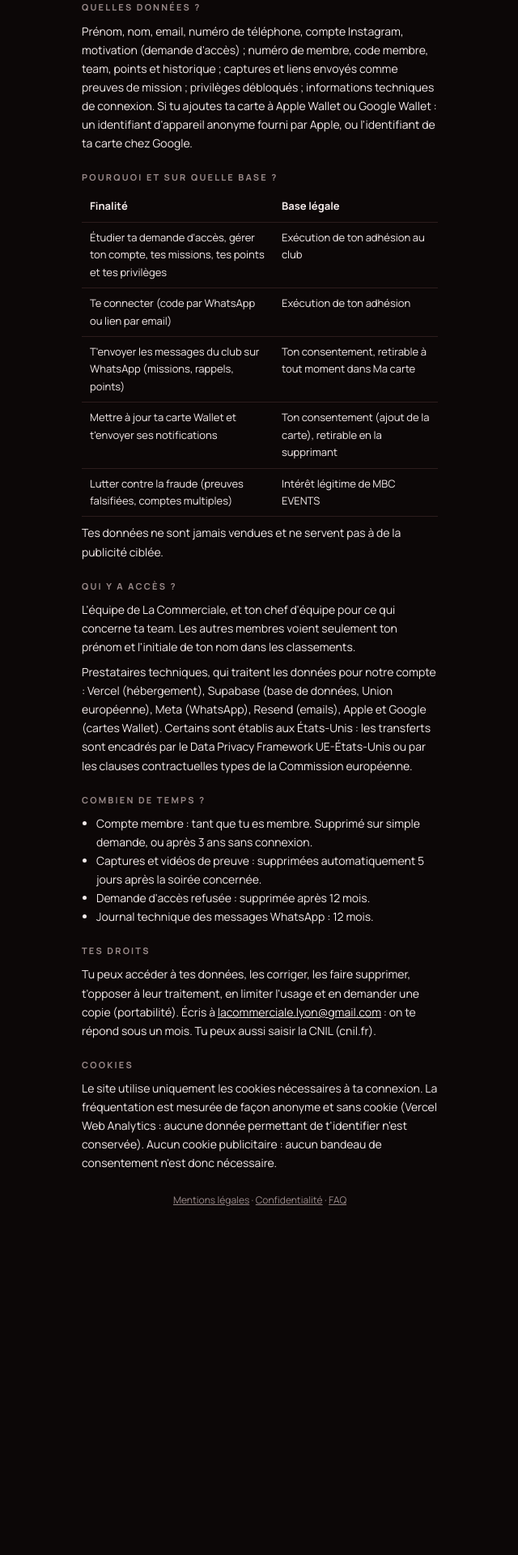
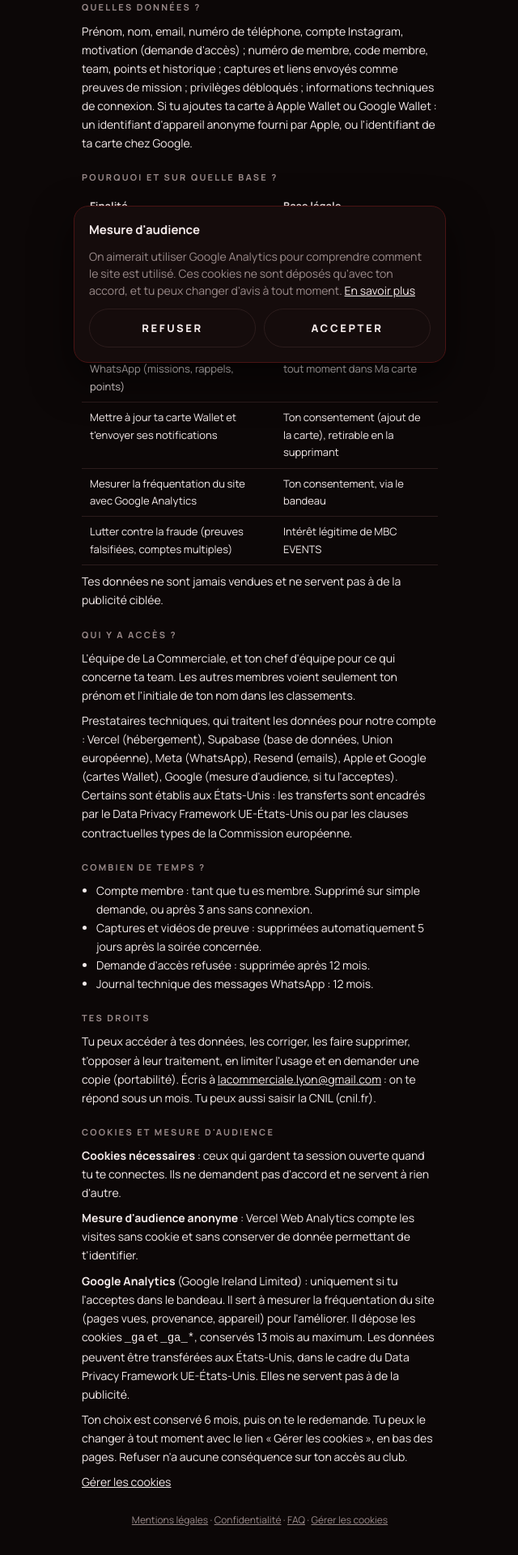
Before and after one commit to Leolblp/ambassadeurs, a Next.js app: page /ambassadeurs/confidentialite in a window 1280 px wide. Shown: the part 340-2260 px from the top of the page at 81% size, without its empty margins (319-959 px from the left). Before the commit the page ends 1870 px from the top, so only its background shows below. Built offline with nearby package versions, Linux system fonts and the light colour scheme.

Commit message:
Bandeau de consentement : Google Analytics chargé uniquement après accord, politique de confidentialité à jour
Co-Authored-By: Claude Opus 5.5 <noreply@anthropic.com>
Claude-Session: https://claude.ai/code/session_019vEkBUvKJSLyMAV982BaTg

```diff
--- /dev/null
+++ b/app/_components/Consentement.tsx
@@ -0,0 +1,90 @@
+"use client";
+
+import Script from "next/script";
+import { useEffect, useState } from "react";
+
+const CLE = "xoxo-consentement";
+const GA = "G-2CHM5HR6Q7";
+const VALIDITE = 182 * 24 * 3600 * 1000; // 6 mois, puis on redemande (recommandation CNIL)
+
+type Choix = "oui" | "non";
+
+function lire(): Choix | null {
+  try {
+    const v = JSON.parse(localStorage.getItem(CLE) ?? "null") as { choix: Choix; date: number } | null;
+    if (!v || Date.now() - v.date > VALIDITE) return null;
+    return v.choix;
+  } catch {
+    return null;
+  }
+}
+
+/** Ouvre à nouveau le bandeau (lien « Gérer les cookies »). */
+export function rouvrirConsentement() {
+  window.dispatchEvent(new Event("xoxo-cookies"));
+}
+
+export default function Consentement() {
+  const [choix, setChoix] = useState<Choix | null>(null);
+  const [visible, setVisible] = useState(false);
+
+  useEffect(() => {
+    const c = lire();
+    setChoix(c);
+    setVisible(c === null);
+    const ouvrir = () => setVisible(true);
+    window.addEventListener("xoxo-cookies", ouvrir);
+    return () => window.removeEventListener("xoxo-cookies", ouvrir);
+  }, []);
+
+  function enregistrer(c: Choix) {
+    try { localStorage.setItem(CLE, JSON.stringify({ choix: c, date: Date.now() })); } catch {}
+    if (c === "non" && choix === "oui") {
+      // Retrait du consentement : on efface les cookies Google Analytics et on recharge sans eux
+      document.cookie.split(";").map((x) => x.trim().split("=")[0]).filter((n) => n.startsWith("_ga"))
+        .forEach((n) => { document.cookie = `${n}=; Max-Age=0; path=/; domain=.${location.hostname}`; document.cookie = `${n}=; Max-Age=0; path=/`; });
+      location.reload();
+      return;
+    }
+    setChoix(c);
+    setVisible(false);
+  }
+
+  return (
+    <>
+      {choix === "oui" && (
+        <>
+          <Script src={`https://www.googletagmanager.com/gtag/js?id=${GA}`} strategy="afterInteractive" />
+          <Script id="gtag-init" strategy="afterInteractive">
+            {`window.dataLayer = window.dataLayer || [];
+function gtag(){dataLayer.push(arguments);}
+gtag('js', new Date());
+gtag('config', '${GA}');`}
+          </Script>
+        </>
+      )}
+
+      {visible && (
+        <div role="dialog" aria-modal="false" aria-labelledby="cookies-titre" className="cookies">
+          <p id="cookies-titre" style={{ margin: 0, fontWeight: 700, fontSize: 15 }}>Mesure d&apos;audience</p>
+          <p style={{ margin: 0, fontSize: 14, lineHeight: 1.5, color: "var(--gris)" }}>
+            On aimerait utiliser Google Analytics pour comprendre comment le site est utilisé. Ces cookies ne sont déposés qu&apos;avec ton accord,
+            et tu peux changer d&apos;avis à tout moment. <a href="/ambassadeurs/confidentialite" style={{ color: "var(--encre)" }}>En savoir plus</a>
+          </p>
+          <div style={{ display: "grid", gridTemplateColumns: "repeat(2, minmax(0, 1fr))", gap: 10 }}>
+            <button type="button" className="btn" onClick={() => enregistrer("non")} style={{ minHeight: 48, padding: 0, background: "transparent", color: "var(--encre)", border: "1px solid var(--bord)" }}>Refuser</button>
+            <button type="button" className="btn" onClick={() => enregistrer("oui")} style={{ minHeight: 48, padding: 0, background: "transparent", color: "var(--encre)", border: "1px solid var(--bord)" }}>Accepter</button>
+          </div>
+        </div>
+      )}
+    </>
+  );
+}
+
+export function LienCookies({ style }: { style?: React.CSSProperties }) {
+  return (
+    <button type="button" onClick={rouvrirConsentement} style={{ background: "none", border: 0, padding: 0, color: "var(--gris)", font: "inherit", textDecoration: "underline", cursor: "pointer", ...style }}>
+      Gérer les cookies
+    </button>
+  );
+}
--- a/app/ambassadeurs/(membre)/carte/page.tsx
+++ b/app/ambassadeurs/(membre)/carte/page.tsx
@@ -4,6 +4,7 @@ import { getMembre, numero, pts, RAISON } from "@/lib/membre";
 import Copier from "../../_components/Copier";
 import Deconnexion from "./Deconnexion";
 import ReglageWhatsApp from "./ReglageWhatsApp";
+import { LienCookies } from "@/app/_components/Consentement";
 
 export default async function Carte() {
   const { supabase, user, profil, solde } = await getMembre();
@@ -98,7 +99,7 @@ export default async function Carte() {
       )}
       <a href="/ambassadeurs/faq" style={{ alignSelf: "center", fontSize: 14 }}>Questions fréquentes</a>
       <p style={{ alignSelf: "center", margin: 0, fontSize: 12 }}>
-        <a href="/ambassadeurs/mentions-legales" style={{ color: "var(--gris)" }}>Mentions légales</a> · <a href="/ambassadeurs/confidentialite" style={{ color: "var(--gris)" }}>Confidentialité</a>
+        <a href="/ambassadeurs/mentions-legales" style={{ color: "var(--gris)" }}>Mentions légales</a> · <a href="/ambassadeurs/confidentialite" style={{ color: "var(--gris)" }}>Confidentialité</a> · <LienCookies />
       </p>
       <Deconnexion />
     </div>
--- a/app/ambassadeurs/_components/PageLegale.tsx
+++ b/app/ambassadeurs/_components/PageLegale.tsx
@@ -1,5 +1,6 @@
 import Image from "next/image";
 import Link from "next/link";
+import { LienCookies } from "@/app/_components/Consentement";
 
 export function PageLegale({ sur, titre, maj, children }: { sur: string; titre: string; maj: string; children: React.ReactNode }) {
   return (
@@ -15,7 +16,7 @@ export function PageLegale({ sur, titre, maj, children }: { sur: string; titre:
       </header>
       <div style={{ display: "flex", flexDirection: "column", gap: 22, fontSize: 14, lineHeight: 1.65 }}>{children}</div>
       <p style={{ margin: 0, fontSize: 12, color: "var(--gris)", textAlign: "center" }}>
-        <Link href="/ambassadeurs/mentions-legales" style={{ color: "var(--gris)" }}>Mentions légales</Link> · <Link href="/ambassadeurs/confidentialite" style={{ color: "var(--gris)" }}>Confidentialité</Link> · <Link href="/ambassadeurs/faq" style={{ color: "var(--gris)" }}>FAQ</Link>
+        <Link href="/ambassadeurs/mentions-legales" style={{ color: "var(--gris)" }}>Mentions légales</Link> · <Link href="/ambassadeurs/confidentialite" style={{ color: "var(--gris)" }}>Confidentialité</Link> · <Link href="/ambassadeurs/faq" style={{ color: "var(--gris)" }}>FAQ</Link> · <LienCookies />
       </p>
     </div>
   );
--- a/app/ambassadeurs/confidentialite/page.tsx
+++ b/app/ambassadeurs/confidentialite/page.tsx
@@ -1,4 +1,5 @@
 import { Bloc, PageLegale, p0 } from "../_components/PageLegale";
+import { LienCookies } from "@/app/_components/Consentement";
 
 export const metadata = { title: "Confidentialité · XOXO Club" };
 
@@ -6,7 +7,7 @@ const td: React.CSSProperties = { padding: "8px 10px", borderBottom: "1px solid
 
 export default function Confidentialite() {
   return (
-    <PageLegale sur="Tes données" titre="Politique de confidentialité" maj="20 octobre 2026">
+    <PageLegale sur="Tes données" titre="Politique de confidentialité" maj="30 octobre 2026">
       <Bloc titre="Qui est responsable ?">
         <p style={p0}>
           MBC EVENTS (SASU, RCS Lyon 851 503 961), 33 avenue Jean Jaurès, 69370 Saint-Didier-au-Mont-d&apos;Or, qui exploite La Commerciale et le XOXO Club.
@@ -31,6 +32,7 @@ export default function Confidentialite() {
               <tr><td style={td}>Te connecter (code par WhatsApp ou lien par email)</td><td style={td}>Exécution de ton adhésion</td></tr>
               <tr><td style={td}>T&apos;envoyer les messages du club sur WhatsApp (missions, rappels, points)</td><td style={td}>Ton consentement, retirable à tout moment dans Ma carte</td></tr>
               <tr><td style={td}>Mettre à jour ta carte Wallet et t&apos;envoyer ses notifications</td><td style={td}>Ton consentement (ajout de la carte), retirable en la supprimant</td></tr>
+              <tr><td style={td}>Mesurer la fréquentation du site avec Google Analytics</td><td style={td}>Ton consentement, via le bandeau</td></tr>
               <tr><td style={td}>Lutter contre la fraude (preuves falsifiées, comptes multiples)</td><td style={td}>Intérêt légitime de MBC EVENTS</td></tr>
             </tbody>
           </table>
@@ -45,7 +47,7 @@ export default function Confidentialite() {
         </p>
         <p style={p0}>
           Prestataires techniques, qui traitent les données pour notre compte : Vercel (hébergement), Supabase (base de données, Union européenne),
-          Meta (WhatsApp), Resend (emails), Apple et Google (cartes Wallet). Certains sont établis aux États-Unis : les transferts sont encadrés par le
+          Meta (WhatsApp), Resend (emails), Apple et Google (cartes Wallet), Google (mesure d&apos;audience, si tu l&apos;acceptes). Certains sont établis aux États-Unis : les transferts sont encadrés par le
           Data Privacy Framework UE-États-Unis ou par les clauses contractuelles types de la Commission européenne.
         </p>
       </Bloc>
@@ -66,12 +68,24 @@ export default function Confidentialite() {
         </p>
       </Bloc>
 
-      <Bloc titre="Cookies">
+      <Bloc titre="Cookies et mesure d'audience">
         <p style={p0}>
-          Le site utilise uniquement les cookies nécessaires à ta connexion. La fréquentation est mesurée de façon anonyme et sans cookie
-          (Vercel Web Analytics : aucune donnée permettant de t&apos;identifier n&apos;est conservée). Aucun cookie publicitaire : aucun bandeau de
-          consentement n&apos;est donc nécessaire.
+          <b>Cookies nécessaires</b> : ceux qui gardent ta session ouverte quand tu te connectes. Ils ne demandent pas d&apos;accord et ne servent à rien d&apos;autre.
         </p>
+        <p style={p0}>
+          <b>Mesure d&apos;audience anonyme</b> : Vercel Web Analytics compte les visites sans cookie et sans conserver de donnée permettant de t&apos;identifier.
+        </p>
+        <p style={p0}>
+          <b>Google Analytics</b> (Google Ireland Limited) : uniquement si tu l&apos;acceptes dans le bandeau. Il sert à mesurer la fréquentation du site
+          (pages vues, provenance, appareil) pour l&apos;améliorer. Il dépose les cookies <code>_ga</code> et <code>_ga_*</code>, conservés 13 mois au
+          maximum. Les données peuvent être transférées aux États-Unis, dans le cadre du Data Privacy Framework UE-États-Unis. Elles ne servent pas à de
+          la publicité.
+        </p>
+        <p style={p0}>
+          Ton choix est conservé 6 mois, puis on te le redemande. Tu peux le changer à tout moment avec le lien « Gérer les cookies », en bas des pages.
+          Refuser n&apos;a aucune conséquence sur ton accès au club.
+        </p>
+        <p style={p0}><LienCookies style={{ color: "var(--encre)" }} /></p>
       </Bloc>
     </PageLegale>
   );
--- a/app/globals.css
+++ b/app/globals.css
@@ -167,3 +167,13 @@ button:active { opacity: 0.85; }
 @media (forced-colors: active) {
   .btn, .champ, .carte { border: 1px solid CanvasText; }
 }
+
+/* ---------- Bandeau de consentement ---------- */
+.cookies {
+  position: fixed; z-index: 60; left: 12px; right: 12px;
+  bottom: calc(12px + env(safe-area-inset-bottom, 0px));
+  max-width: 460px; margin: 0 auto; padding: 18px;
+  display: flex; flex-direction: column; gap: 12px;
+  background: var(--carte); border: 1px solid var(--bord-rouge); border-radius: 18px;
+  box-shadow: 0 20px 50px rgba(0, 0, 0, 0.6);
+}
--- a/app/layout.tsx
+++ b/app/layout.tsx
@@ -2,7 +2,7 @@ import type { Metadata, Viewport } from "next";
 import { Anton, Instrument_Serif, Manrope } from "next/font/google";
 import { Analytics } from "@vercel/analytics/next";
 import { SpeedInsights } from "@vercel/speed-insights/next";
-import Script from "next/script";
+import Consentement from "./_components/Consentement";
 import "./globals.css";
 
 const display = Anton({ weight: "400", subsets: ["latin"], variable: "--font-display" });
@@ -33,14 +33,7 @@ export default function RootLayout({ children }: { children: React.ReactNode })
         {children}
         <Analytics />
         <SpeedInsights />
-        {/* Google tag (gtag.js) */}
-        <Script src="https://www.googletagmanager.com/gtag/js?id=G-2CHM5HR6Q7" strategy="afterInteractive" />
-        <Script id="gtag-init" strategy="afterInteractive">
-          {`window.dataLayer = window.dataLayer || [];
-function gtag(){dataLayer.push(arguments);}
-gtag('js', new Date());
-gtag('config', 'G-2CHM5HR6Q7');`}
-        </Script>
+        <Consentement />
       </body>
     </html>
   );
--- a/app/page.tsx
+++ b/app/page.tsx
@@ -1,5 +1,6 @@
 import Image from "next/image";
 import Link from "next/link";
+import { LienCookies } from "./_components/Consentement";
 
 export default function Entree() {
   return (
@@ -43,7 +44,7 @@ export default function Entree() {
         <span aria-hidden="true" style={{ color: "var(--rouge)" }}>✕</span>
         <span>Privilèges réservés aux membres</span>
         <span style={{ flexBasis: "100%", textAlign: "center", letterSpacing: ".08em", textTransform: "none" }}>
-          <Link href="/ambassadeurs/mentions-legales" style={{ color: "var(--gris)" }}>Mentions légales</Link> · <Link href="/ambassadeurs/confidentialite" style={{ color: "var(--gris)" }}>Confidentialité</Link>
+          <Link href="/ambassadeurs/mentions-legales" style={{ color: "var(--gris)" }}>Mentions légales</Link> · <Link href="/ambassadeurs/confidentialite" style={{ color: "var(--gris)" }}>Confidentialité</Link> · <LienCookies />
         </span>
       </footer>
     </div>
```
